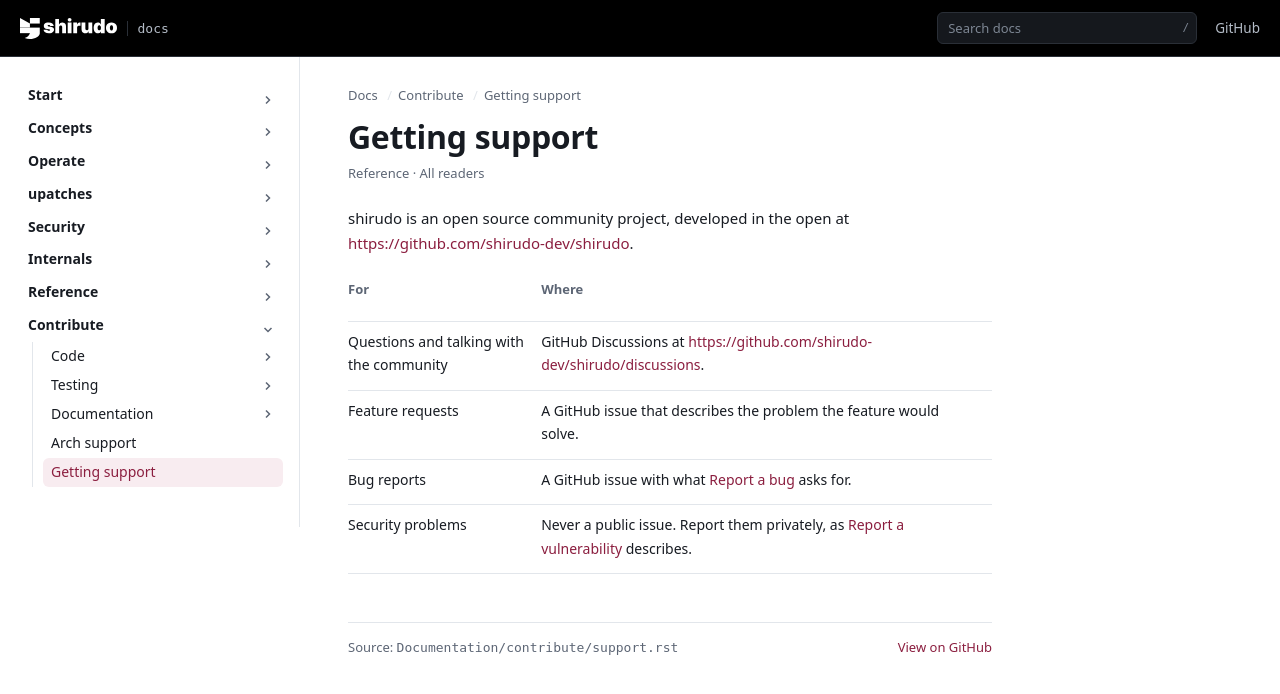
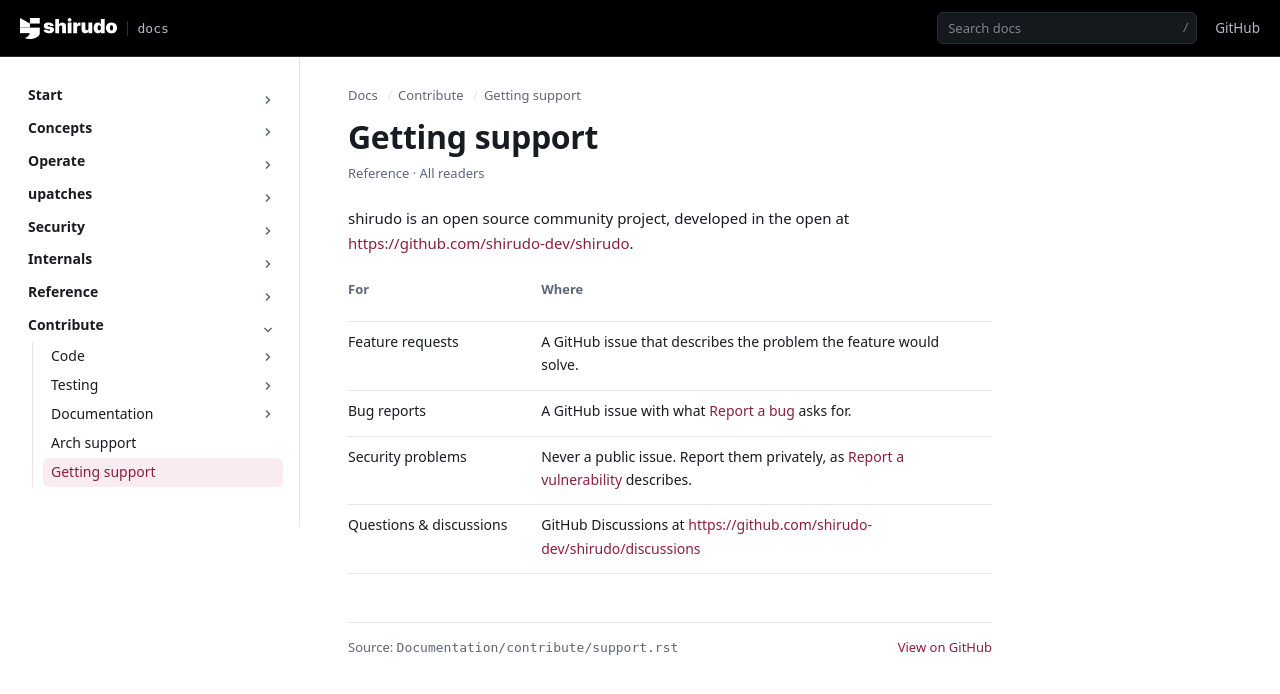
Before and after one commit to AliBashaSY/shirudo, a Sphinx documentation site: the page built from Documentation/contribute/support.rst, in a window 1280 px wide. Shown: the top 694 px of the page. Built offline with Sphinx 7.4.7, drawn with Linux system fonts in a browser that asks for light colours; pages that are not in the unit, such as notebooks, are missing from menus.

Commit message:
Documentation: list discussions last in the support table
The support table opens with questions and discussions, ahead of the
feature requests, bug reports and security problems that need a
specific channel, and its label is longer than it needs to be.

Move the row to the end, name it Questions & discussions, and end the
link without a period.

Signed-off-by: Daniel Borkmann <daniel@iogearbox.net>

```diff
--- a/Documentation/contribute/support.rst
+++ b/Documentation/contribute/support.rst
@@ -17,9 +17,6 @@ https://github.com/shirudo-dev/shirudo.
 
    * - For
      - Where
-   * - Questions and talking with the community
-     - GitHub Discussions at
-       https://github.com/shirudo-dev/shirudo/discussions.
    * - Feature requests
      - A GitHub issue that describes the problem the feature would
        solve.
@@ -29,3 +26,6 @@ https://github.com/shirudo-dev/shirudo.
    * - Security problems
      - Never a public issue. Report them privately, as
        :doc:`/security/reporting` describes.
+   * - Questions & discussions
+     - GitHub Discussions at
+       https://github.com/shirudo-dev/shirudo/discussions
```
